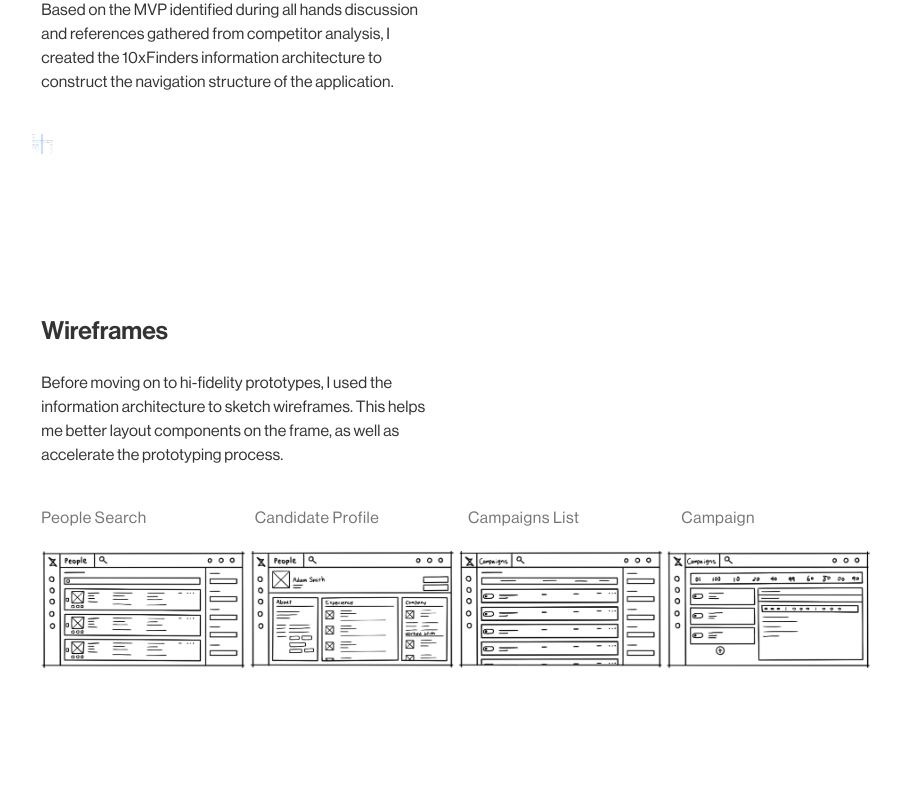
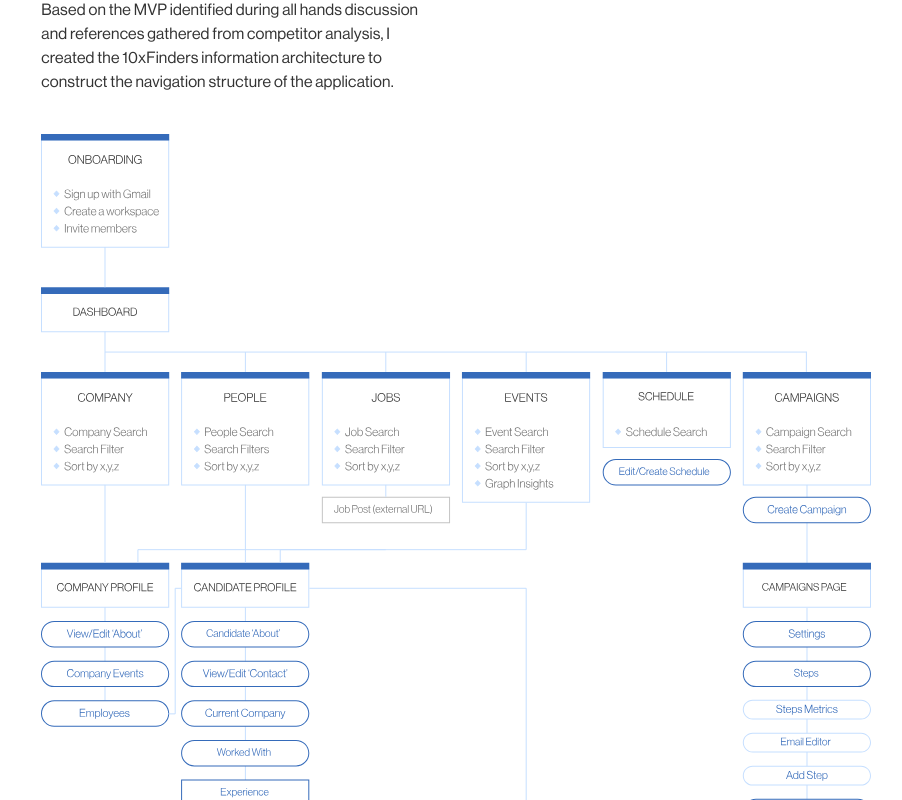
Before and after one commit to lhj795/nicolelee, a React (Create React App) app: page /10xfinders in a window 1280 px wide. Shown: the part 7040-7840 px from the top of the page, without its empty margins (172-1074 px from the left). Built offline with nearby package versions, Linux system fonts and the light colour scheme.

Commit message:
ia bug fixed

```diff
--- a/src/10xFinders/10xFinders.js
+++ b/src/10xFinders/10xFinders.js
@@ -213,9 +213,7 @@
     },
     IA: {
         objectFit: 'cover',
-        width: '1.5px',
-        background: '#C6DFFF',
-        height: '2.5vmin',
+        width: '100%',
     },
     textAlign: {
         textAlign: 'center',
--- a/src/Home.js
+++ b/src/Home.js
@@ -13,7 +13,6 @@
 import KoziCover from './img/KOZI/KoziCover.png';
 import LocalyzeCover from './img/LOCALYZE/LocalyzeCover.jpg';
 import AbleCover from './Able/img/AssistiveHanger01.png';
-import Placeholder from './img/Placeholder.png';
 import { DistortionText } from "react-text-fun";
 import Cursor from './img/cursor.svg';
 import Typewriter from 'typewriter-effect';
@@ -572,7 +571,7 @@
                                                 link={"/Able"}
                                             />
                                         </Grid>
-                                        <Grid item xs={4}>
+                                        {/* <Grid item xs={4}>
                                             <Card
                                                 title={"Lightly"}
                                                 desc={"Bringing Back Casual Moments in Hybrid Workspace"}
@@ -582,7 +581,7 @@
                                                 bgColor={BgColors.More}
                                                 link={"/Lightly"}
                                             />
-                                        </Grid>
+                                        </Grid> */}
                                         <Grid item xs={4}>
                                             <Card
                                                 title={"AMC World"}
```
